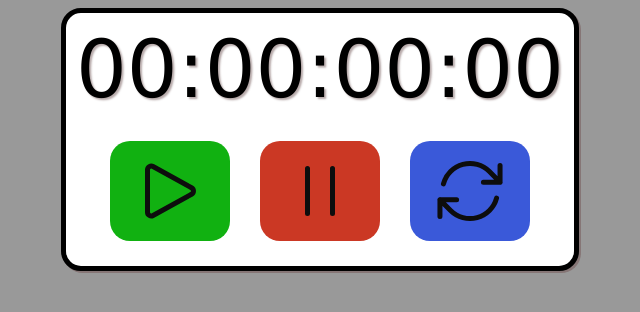
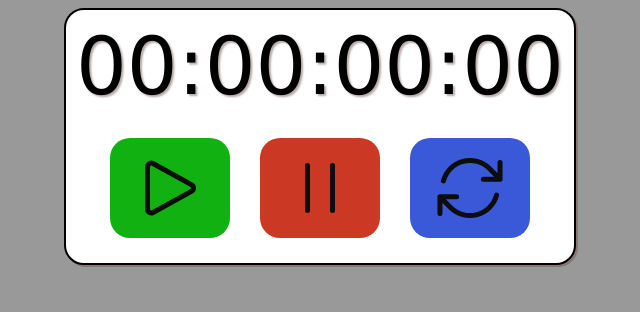
Before and after one commit to K1ndl3/stop_watch, a React (Vite) app: page / in a window 1280 px wide. Shown: the top 312 px of the page, without its empty margins (320-960 px from the left). Built offline with nearby package versions, Linux system fonts and the light colour scheme.

Commit message:
transition update

```diff
--- a/src/index.css
+++ b/src/index.css
@@ -10,7 +10,7 @@ body{
   display: flex;
   flex-direction: column;
   align-items: center;
-  border: 5px solid;
+  border: 2px solid;
   padding: 10px;
   border-radius: 20px;
   background-color: white;
@@ -63,13 +63,13 @@ body{
 
 
 .start-button:active{
-  background-color: white;
+  background-color: rgba(255, 255, 255, 0.63);
 }
 
 .stop-button:active{
-  background-color: white;
+  background-color: rgba(255, 255, 255, 0.56);
 }
 
 .reset-button:active{
-  background-color: white;
+  background-color: rgba(255, 255, 255, 0.495);
 }
```
